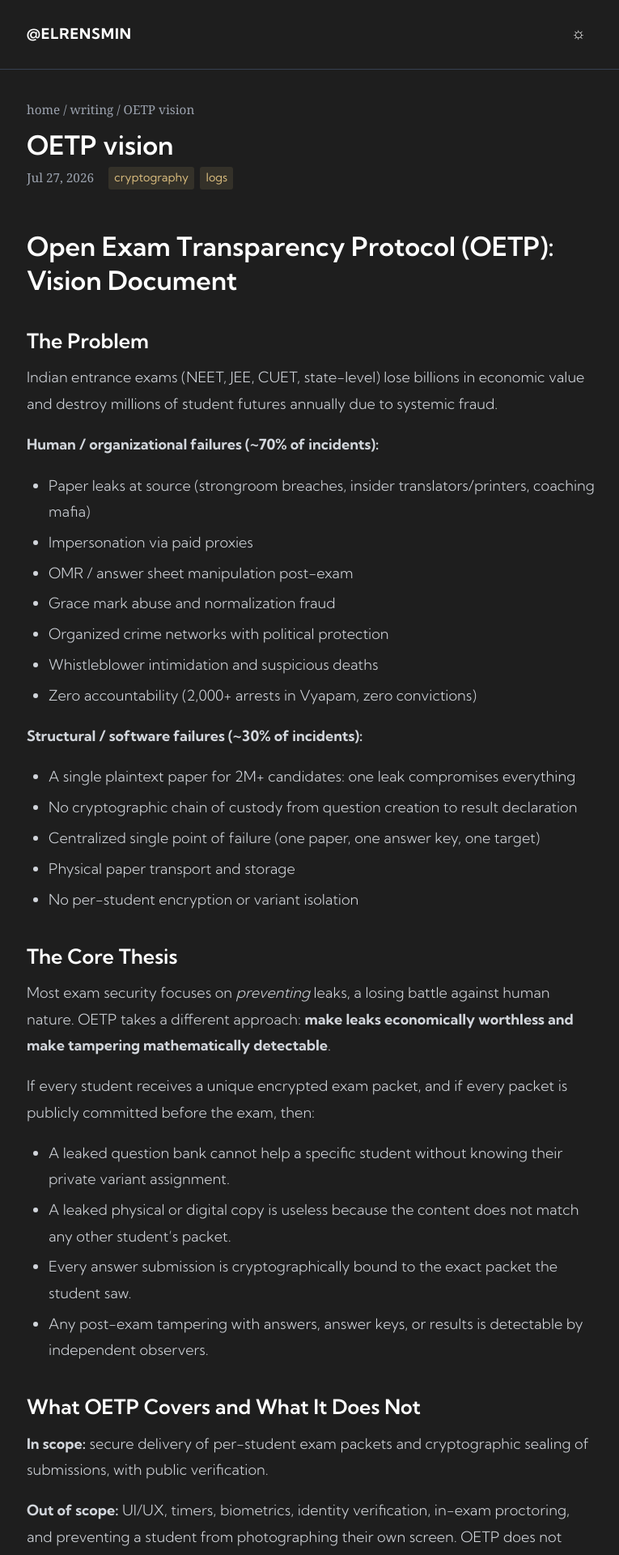
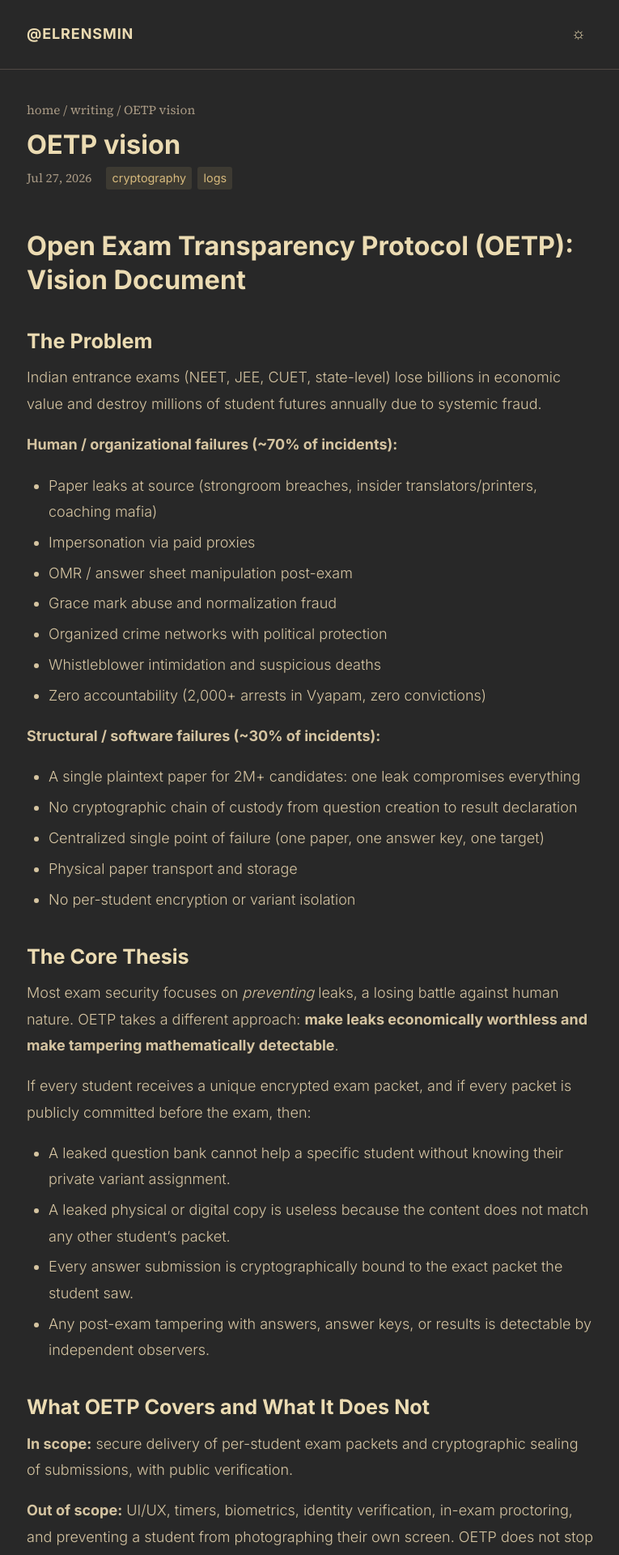
Before and after one commit to elrensmin/elrensmin.github.io, a Jekyll site: the page built from _writing/oetp-vision.md, in a window 1280 px wide. Shown: the top 1920 px of the page at 81% size, without its empty margins (256-1021 px from the left). Built offline with Jekyll 4.4.1, drawn with Linux system fonts in a browser that asks for light colours; some web fonts are replaced.

Commit message:
update styles

```diff
--- a/_includes/head.html
+++ b/_includes/head.html
@@ -5,7 +5,7 @@
   <link rel="preconnect" href="https://fonts.googleapis.com">
   <link rel="preconnect" href="https://fonts.gstatic.com" crossorigin>
   <link
-    href="https://fonts.googleapis.com/css2?family=Kumbh+Sans:wght@300;400;600;700&family=Jacques+Francois&family=IBM+Plex+Mono&display=swap"
+    href="https://fonts.googleapis.com/css2?family=Inter:wght@300;400;500;700&family=Source+Serif+4:ital,wght@0,400;0,700;1,400&family=Chakra+Petch:wght@400;500;600&display=swap"
     rel="stylesheet">
   <link rel="icon" href="{{ '/favicon.ico' | relative_url }}" sizes="any">
   <link rel="stylesheet" href="{{ '/assets/css/main.css' | relative_url }}">
--- a/_sass/_base.scss
+++ b/_sass/_base.scss
@@ -38,7 +38,7 @@ html, body {
 body {
   display: flex;
   flex-direction: column;
-  font-family: "Jacques Francois", Georgia, serif;
+  font-family: "Source Serif 4", Georgia, serif;
   color: var(--text);
   background: var(--bg);
   min-height: 100vh;
@@ -46,7 +46,7 @@ body {
 }
 
 h1, h2, h3, h4, h5, h6 {
-  font-family: "Kumbh Sans", Helvetica, sans-serif;
+  font-family: "Inter", "Helvetica Neue", Arial, sans-serif;
   font-weight: 600;
   line-height: 1.3;
   margin-top: 1.5em;
@@ -162,5 +162,5 @@ th, td {
 }
 th {
   background: var(--code-bg);
-  font-family: "Kumbh Sans", sans-serif;
+  font-family: "Inter", "Helvetica Neue", Arial, sans-serif;
 }
--- a/_sass/_layout.scss
+++ b/_sass/_layout.scss
@@ -20,7 +20,7 @@
 }
 
 .site-title {
-  font-family: "Kumbh Sans", sans-serif;
+  font-family: "Inter", "Helvetica Neue", Arial, sans-serif;
   font-size: 1rem;
   font-weight: 700;
   text-transform: uppercase;
@@ -159,7 +159,7 @@ body.light .icon-dark { display: inline; }
   padding: 0.1em 0.5em;
   border-radius: 3px;
   font-size: 0.8rem;
-  font-family: "Kumbh Sans", sans-serif;
+  font-family: "Inter", "Helvetica Neue", Arial, sans-serif;
 }
 
 .log-content, .page-content {
@@ -168,7 +168,7 @@ body.light .icon-dark { display: inline; }
 
 .log-content p,
 .log-content li {
-  font-family: "Kumbh Sans", sans-serif;
+  font-family: "Inter", "Helvetica Neue", Arial, sans-serif;
   font-weight: 300;
 }
 
@@ -186,7 +186,7 @@ body.light .icon-dark { display: inline; }
   border-bottom: none;
 }
 .log-list .log-link {
-  font-family: "Kumbh Sans", sans-serif;
+  font-family: "Inter", "Helvetica Neue", Arial, sans-serif;
   font-size: 1rem;
   font-weight: 300;
   color: var(--accent);
@@ -430,7 +430,7 @@ body.light .icon-dark { display: inline; }
   font-size: 0.8rem;
 }
 .home-list a {
-  font-family: "Jacques Francois", Georgia, serif;
+  font-family: "Source Serif 4", Georgia, serif;
   font-weight: 400;
   font-size: 0.8rem;
   display: inline-block;
--- a/_sass/_theme.scss
+++ b/_sass/_theme.scss
@@ -1,33 +1,33 @@
 :root {
-  --bg: #1e1e1e;
-  --surface: #252525;
-  --surface-hover: #2f2f2f;
-  --text: #d1d5db;
-  --text-strong: #ffffff;
-  --muted: #9ca3af;
-  --subtle: #6b7280;
+  --bg: #282828;
+  --surface: #32302f;
+  --surface-hover: #3c3a39;
+  --text: #d5c4a1;
+  --text-strong: #ebdbb2;
+  --muted: #a89984;
+  --subtle: #928374;
   --accent: #d7ba7d;
   --accent-hover: #e8d7a6;
-  --border: #374151;
-  --border-subtle: #4b5563;
-  --code-bg: #252525;
+  --border: #504945;
+  --border-subtle: #665c54;
+  --code-bg: #32302f;
   --tag-bg: rgba(215, 186, 125, 0.12);
-  --text-rgb: 209, 213, 219;
+  --text-rgb: 213, 196, 161;
 }
 
 body.light {
-  --bg: #fafafa;
+  --bg: #ffffff;
   --surface: #ffffff;
-  --surface-hover: #f3f4f6;
-  --text: #374151;
-  --text-strong: #111827;
-  --muted: #6b7280;
-  --subtle: #9ca3af;
-  --accent: #8a6d2f;
-  --accent-hover: #6b5320;
-  --border: #e5e7eb;
-  --border-subtle: #d1d5db;
-  --code-bg: #f3f4f6;
-  --tag-bg: rgba(138, 109, 47, 0.12);
-  --text-rgb: 55, 65, 81;
+  --surface-hover: #f3f3f2;
+  --text: #3c3836;
+  --text-strong: #282828;
+  --muted: #676767;
+  --subtle: #969696;
+  --accent: #AD2111;
+  --accent-hover: #8f1a0d;
+  --border: #e0ddda;
+  --border-subtle: #d0cdca;
+  --code-bg: #f3f3f2;
+  --tag-bg: rgba(173, 33, 17, 0.08);
+  --text-rgb: 60, 56, 54;
 }
```
